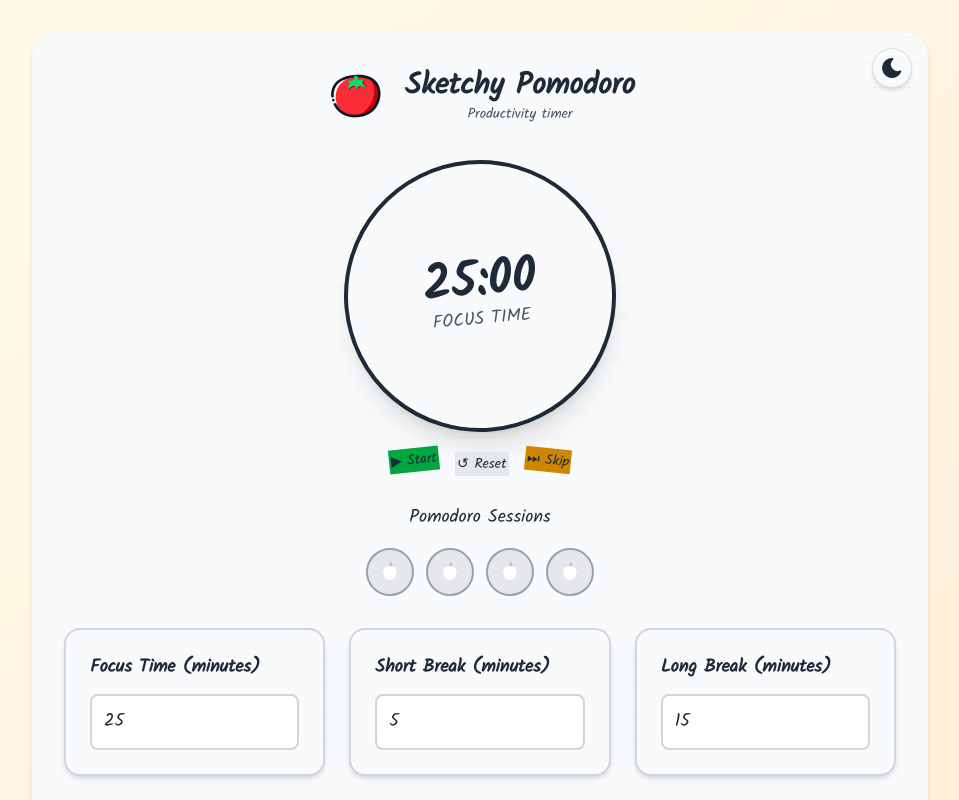
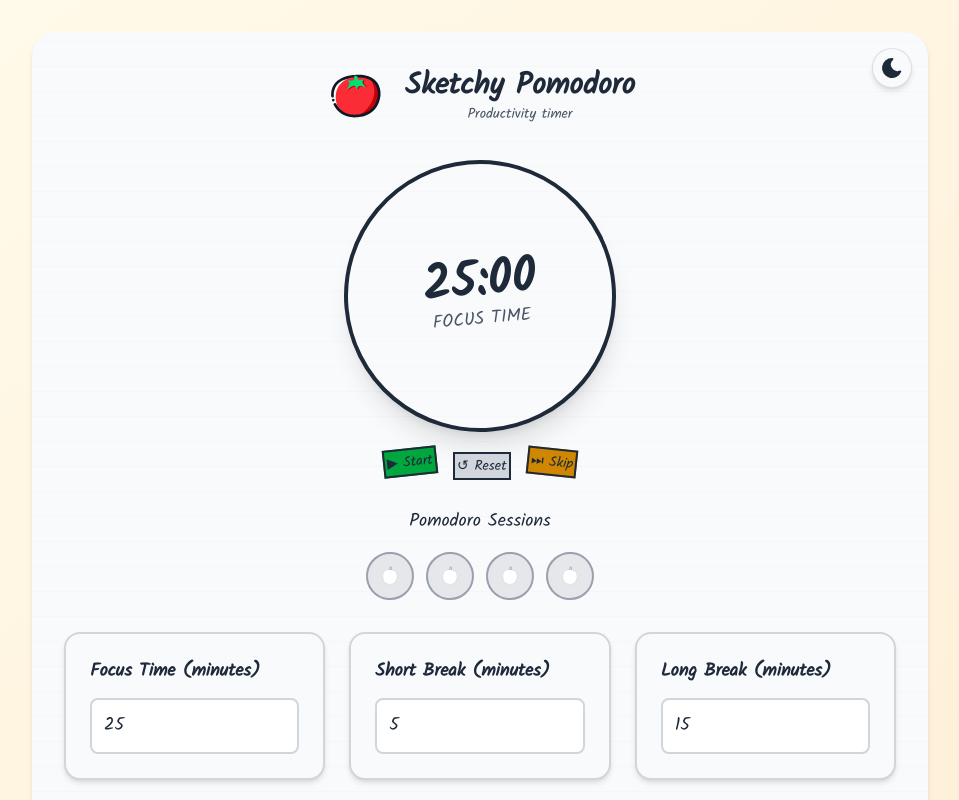
Before and after one commit to blazo-dev/sketchy-pomodoro, a React (Vite) app: page / in a window 1280 px wide. Shown: the top 800 px of the page, without its empty margins (160-1119 px from the left). Built offline with nearby package versions, Linux system fonts and the light colour scheme.

Commit message:
Adding borders for controls buttons,  breaking words for todo title to avoid overflow.

```diff
--- a/src/components/SketchyButton.tsx
+++ b/src/components/SketchyButton.tsx
@@ -14,14 +14,14 @@ const icons = {
 const classVariants = {
     play: "bg-green-600 hover:bg-green-700 -rotate-6",
     pause: "bg-red-600 hover:bg-red-700 -rotate-6",
-    reset: "bg-gray-200 hover:bg-gray-300 translate-y-1",
+    reset: "bg-gray-300 hover:bg-gray-400 translate-y-1",
     skip: "bg-yellow-600 hover:bg-yellow-700 rotate-6",
 };
 
 
 function SketchyButton({ className, variant = "play", onClick }: Props) {
     return (
-        <button id="playPauseBtn" className={`text-gray-800 font-medium text-sm transition-colors duration-300 p-0.5 active:animate-bounce-sketch cursor-pointer ${classVariants[variant]} ${className}`} onClick={onClick}>
+        <button id="playPauseBtn" className={`text-gray-800 border-2 border-gray-800 font-medium text-sm transition-colors duration-300 p-0.5 active:animate-bounce-sketch cursor-pointer ${classVariants[variant]} ${className}`} onClick={onClick}>
             {icons[variant]}
         </button>
     )
--- a/src/components/TodoList/TodoItem.tsx
+++ b/src/components/TodoList/TodoItem.tsx
@@ -11,14 +11,14 @@ function TodoItem({ todo }: Props) {
     const { title, completed, id } = todo;
 
     return (
-        <li className="flex items-center gap-3 p-2 rounded-lg bg-gray-100 dark:bg-gray-800 border-2 border-gray-200 dark:border-gray-700 sketch-rotate-1">
+        <li className="flex items-center gap-3 p-4 rounded-lg bg-gray-100 dark:bg-gray-800 border-2 border-gray-200 dark:border-gray-700 sketch-rotate-1">
             <input
                 type="checkbox"
                 className="w-5 h-5 text-red-500 dark:text-red-400"
                 checked={completed}
                 onChange={() => completeTodo(id)}
             />
-            <span className="flex-1 text-gray-800 dark:text-gray-200">{title}</span>
+            <span className="flex-1 text-gray-800 dark:text-gray-200 break-all">{title}</span>
             <button
                 type="button"
                 onClick={() => removeTodo(id)}
```
